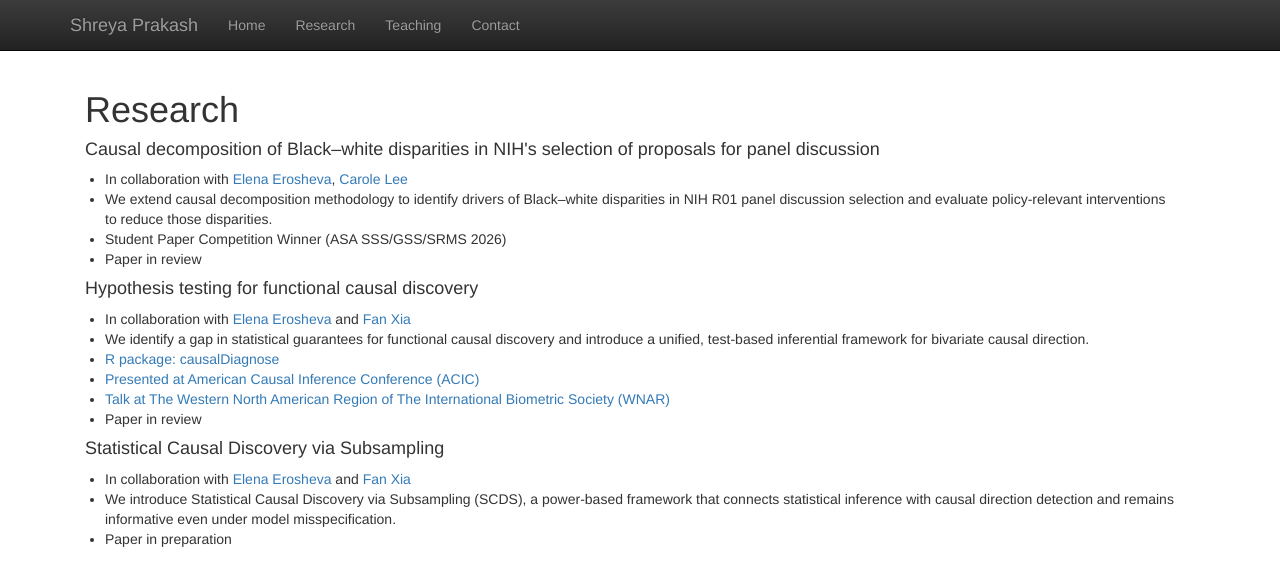
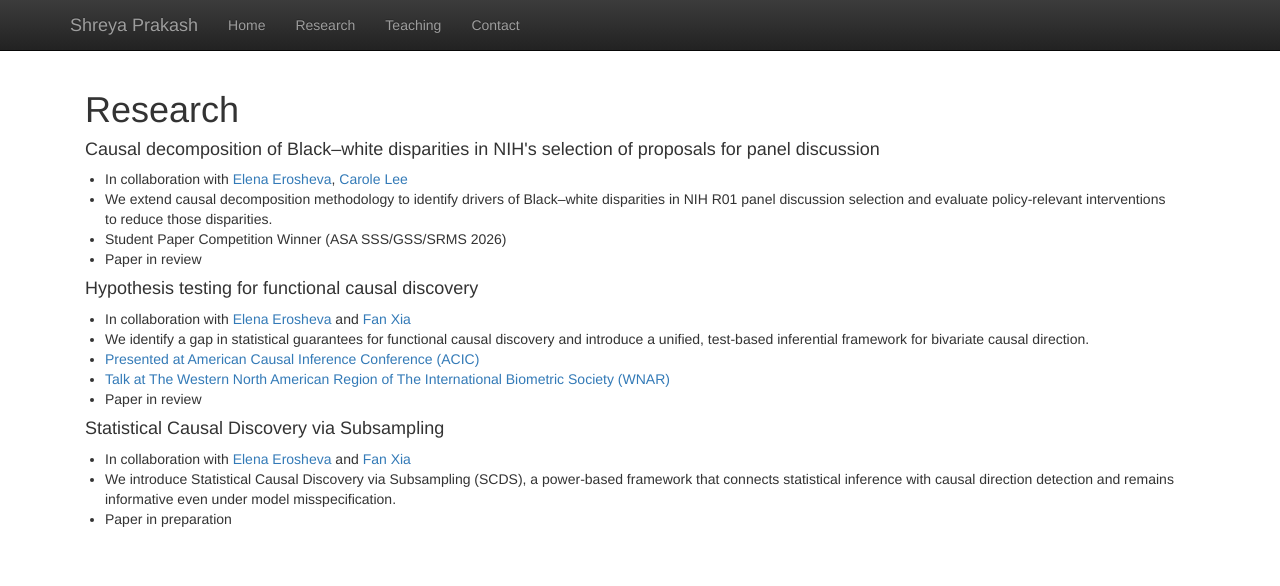
Before and after one commit to shreyap18/shreyap18.github.io, a Jekyll site: the page built from research.html, in a window 1280 px wide. Shown: the top 586 px of the page. Built offline with Jekyll 4.4.1, drawn with Linux system fonts in a browser that asks for light colours; nearby versions of some CDN libraries; library files that are not in the unit come from our copies; some of the changed lines change nothing that is shown.

Commit message:
updating research subpage

```diff
--- a/research.html
+++ b/research.html
@@ -23,9 +23,9 @@ title: 'Research'
         <a href="https://profiles.ucsf.edu/fan.xia" target="_blank">Fan Xia</a>
     </li>
     <li>We identify a gap in statistical guarantees for functional causal discovery and introduce a unified, test-based inferential framework for bivariate causal direction.</li>
-    <li><a href="https://github.com/shreyap18/causalDiagnose" target="_blank">R package: causalDiagnose</a></li>
+    <!-- <li><a href="https://github.com/shreyap18/causalDiagnose" target="_blank">R package: causalDiagnose</a></li> -->
     <li><a href="talks/SCI_Poster_CDDR.pdf" target="_blank">Presented at American Causal Inference Conference (ACIC)</a></li>
-    <li><a href="talks/WNAR_23.pdf" target="_blank">Talk at The Western North American Region of The International Biometric Society (WNAR)</a></li>
+    <li><a href="talks/WNAR_causal_presentation.pdf" target="_blank">Talk at The Western North American Region of The International Biometric Society (WNAR)</a></li>
     <li>Paper in review</li>
 </ul>
 
```
Also changed, not shown: 2 other files.
